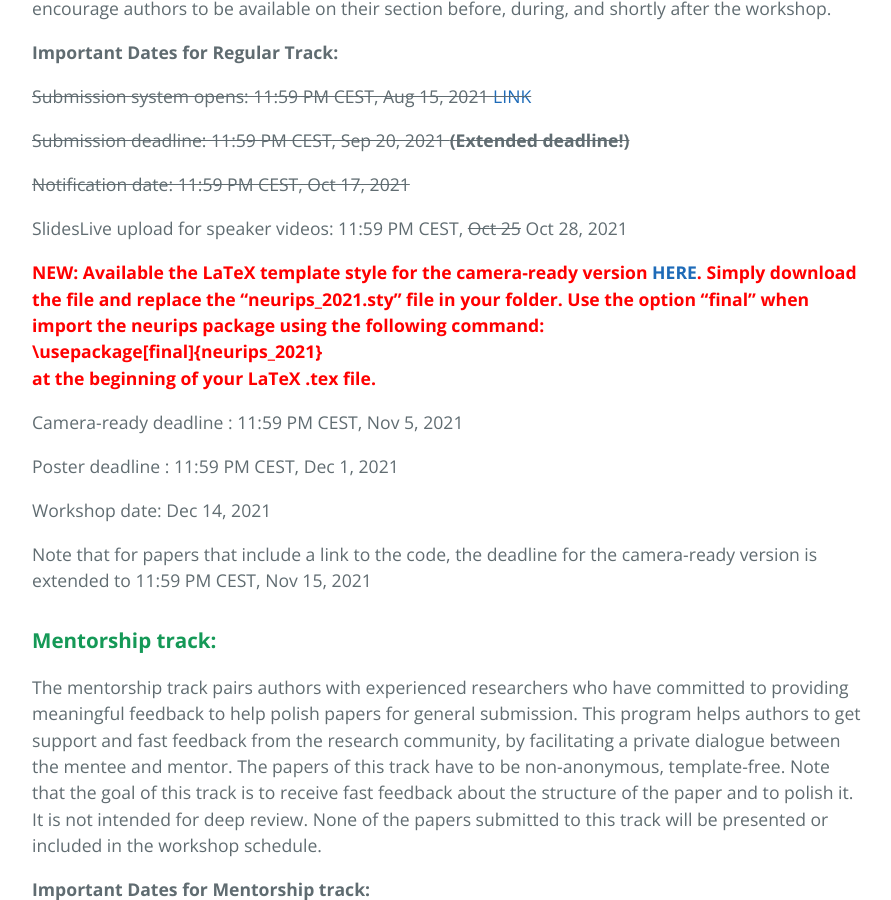
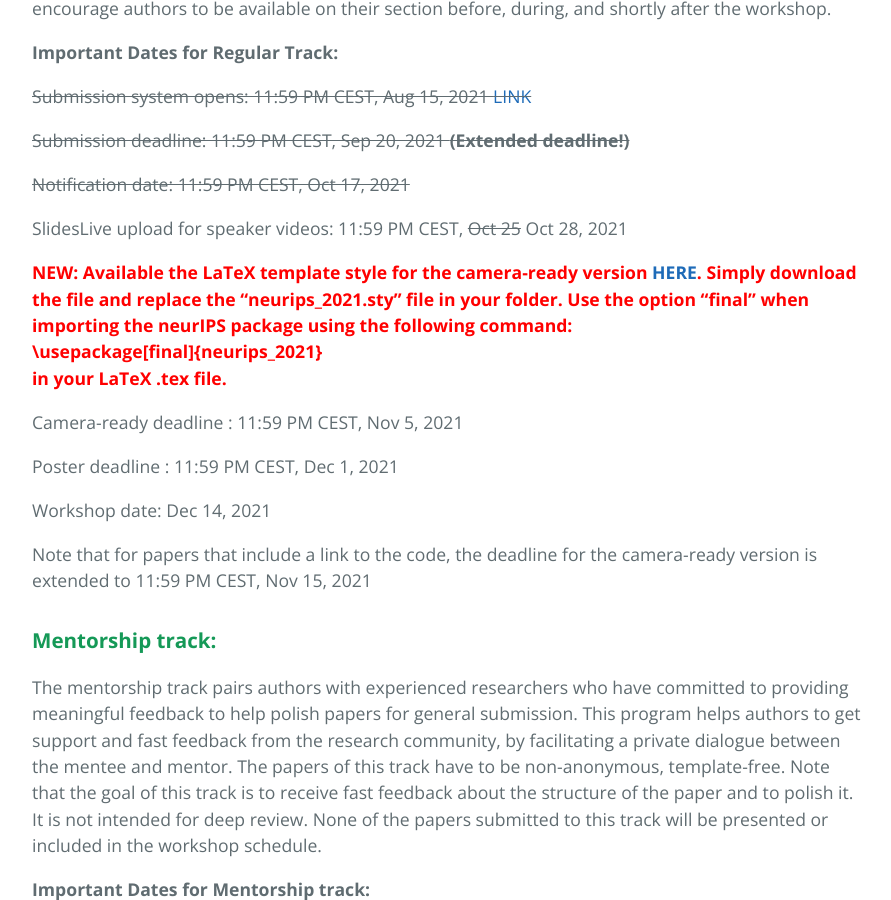
Before and after one commit to xai4debugging/xai4debugging.github.io, a Jekyll site: the page built from index.md, in a window 1280 px wide and 900 px high, scrolled down 3203 px. Shown: the whole window, without its empty margins (192-1083 px from the left). Built offline with Jekyll 4.4.1, drawn with Linux system fonts in a browser that asks for light colours.

Commit message:
fixed typos

```diff
--- a/index.md
+++ b/index.md
@@ -66,7 +66,7 @@ We are planning to include an additional virtual channel, like Slack, where each
 SlidesLive upload for speaker videos: 11:59 PM CEST, ~~Oct 25~~ Oct 28, 2021
 
 
-**<span style="color:red"> NEW: Available the LaTeX template style for the camera-ready version <a href="files/neurips_2021.sty">HERE</a>. Simply download the file and replace the "neurips_2021.sty" file in your folder. Use the option "final" when import the neurips package using the following command:<br>\usepackage[final]{neurips_2021}<br>at the beginning of your LaTeX .tex file.</span>**
+**<span style="color:red"> NEW: Available the LaTeX template style for the camera-ready version <a href="files/neurips_2021.sty">HERE</a>. Simply download the file and replace the "neurips_2021.sty" file in your folder. Use the option "final" when importing the neurIPS package using the following command:<br>\usepackage[final]{neurips_2021}<br>in your LaTeX .tex file.</span>**
 
 Camera-ready deadline : 11:59 PM CEST, Nov 5, 2021
 
```
